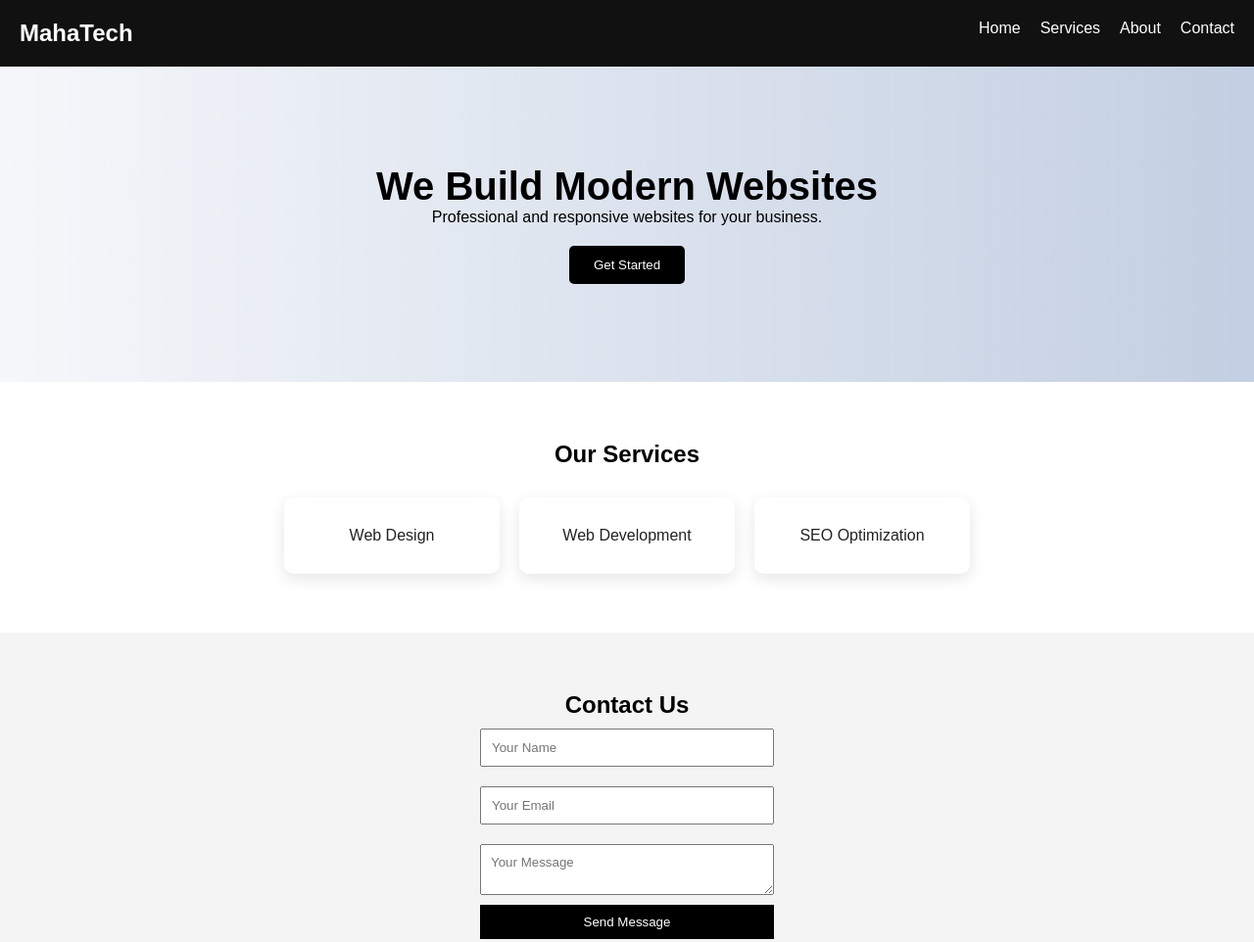
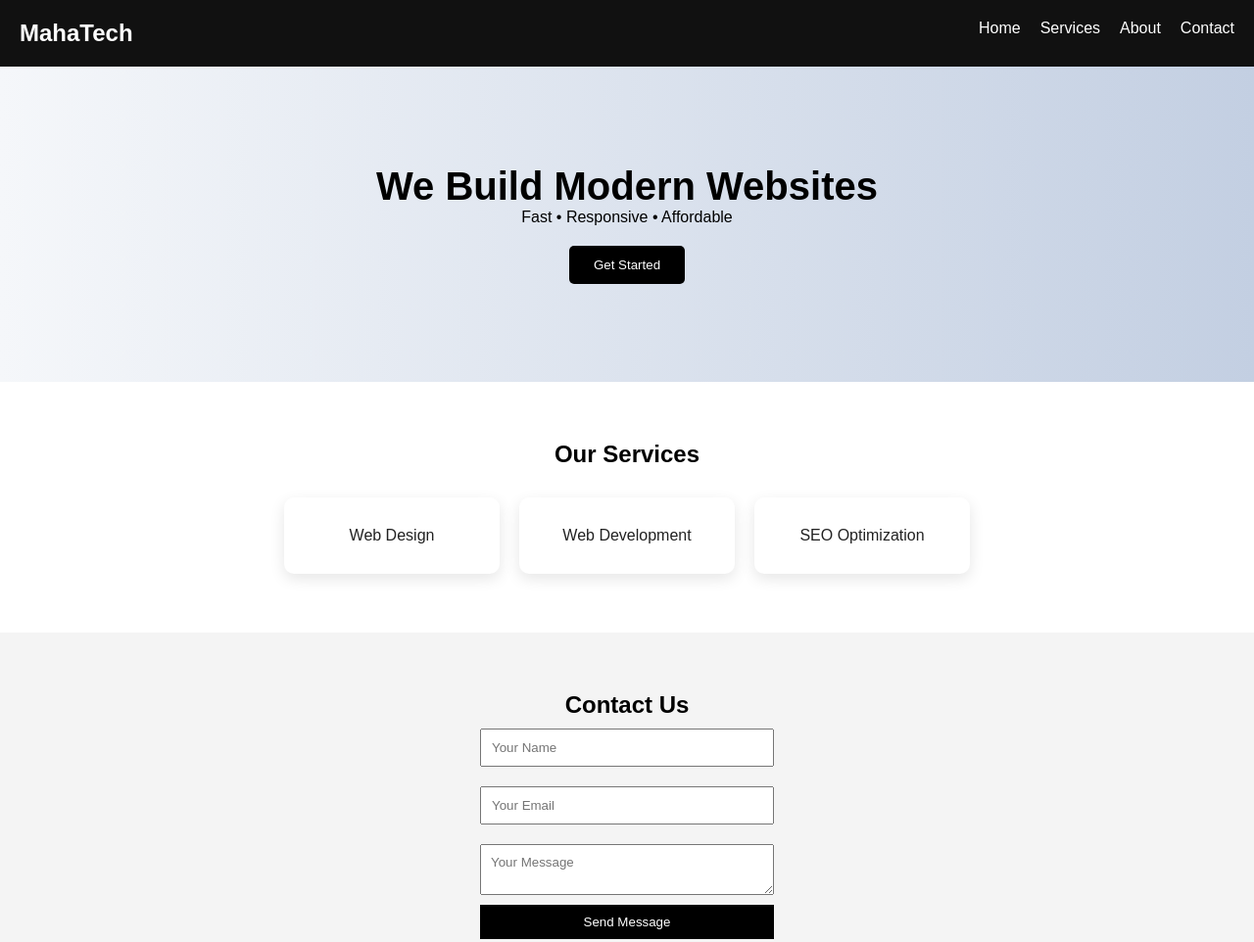
Before and after one commit to maha-2424/digital-agency-website, a plain HTML site: page index.html in a window 1280 px wide. Shown: the whole page at 98% size. Drawn offline with Linux system fonts and the light colour scheme.

Commit message:
index.html

```diff
--- a/index.html
+++ b/index.html
@@ -21,7 +21,7 @@
 
     <section class="hero">
         <h1>We Build Modern Websites</h1>
-        <p>Professional and responsive websites for your business.</p>
+        <p>Fast • Responsive • Affordable</p>
         <button>Get Started</button>
     </section>
 
@@ -46,4 +46,5 @@
 <script src="script.js"></script>
 
 </body>
+
 </html>
```
